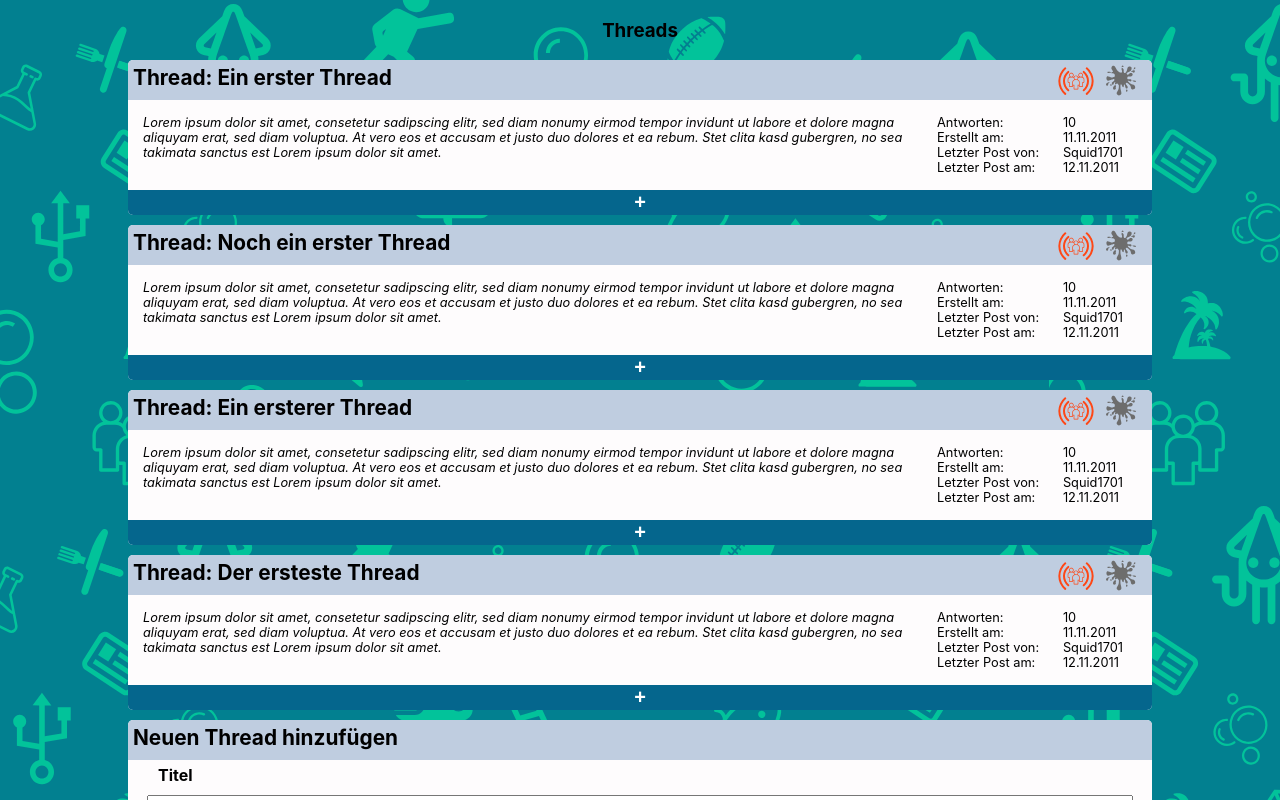
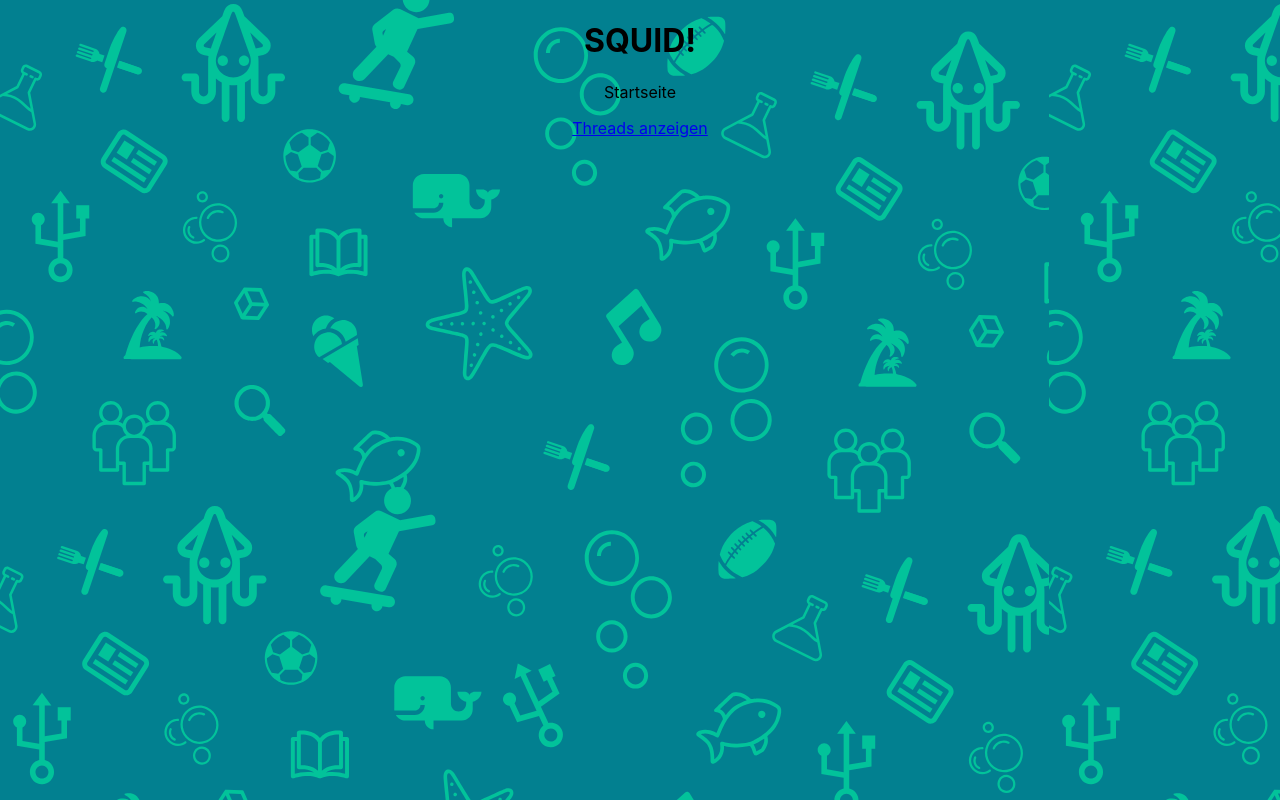
Before and after one commit to Avartos/Webaufbau, a React (Create React App) app: page / in a window 1280 px wide. Shown: the top 800 px of the page. Built offline with nearby package versions, Linux system fonts and the light colour scheme.

Commit message:
resolved deprecated warning, added react routing (basics)

```diff
--- a/package.json
+++ b/package.json
@@ -9,6 +9,7 @@
     "classnames": "^2.3.1",
     "react": "^17.0.2",
     "react-dom": "^17.0.2",
+    "react-router-dom": "^5.2.0",
     "react-scripts": "4.0.3",
     "react-transition-group": "^4.4.2",
     "web-vitals": "^1.1.2"
--- a/src/App.js
+++ b/src/App.js
@@ -1,12 +1,27 @@
+import {BrowserRouter as Router, Route, Switch, Link} from 'react-router-dom';
+
 import './App.css';
 import ThreadList from './components/threadList';
 
 function App() {
   return (
-    <div className="App">
-        <h3>Threads</h3>
-        <ThreadList/>
+    <Router>
+      <div className="App">
+        <h1>SQUID!</h1>
+        <Switch>
+          <Route exact path="/">
+            <p>Startseite</p>
+            <Link to="/threads/1">
+              <p>Threads anzeigen</p>
+            </Link>
+          </Route>
+          <Route exact path="/threads/:id">
+            <ThreadList/>
+          </Route>
+        </Switch>
+
     </div>
+    </Router>
   );
 }
 
--- a/src/components/previewList.jsx
+++ b/src/components/previewList.jsx
@@ -2,6 +2,9 @@ import React from "react";
 
 const PreviewList = ({posts}) => {
   return (
+
+
+
       <div className="postPreviews">
         {posts.map((post) => {
           //TODO: Reference to Post Component here
--- a/src/components/thread.jsx
+++ b/src/components/thread.jsx
@@ -8,8 +8,13 @@ import { ReactComponent as CallIcon } from "../icons/voiceCall.svg";
 
 const Thread = (props) => {
   const [previewHeight, setPreviewHeight] = useState(0);
-  const calculatePreviewHeight = (element) => {
-    const height = previewHeight === 0 ? element.offsetHeight : 0;
+
+  //used to reference to the preview list
+  const previewRef = React.useRef(null);
+
+  //determines target height of the previewList depending on current unfold State
+  const calculatePreviewHeight = () => {
+    const height = props.isUnfolded ? previewRef.current.clientHeight : 0;
     setPreviewHeight(height);
   };
 
@@ -47,6 +52,7 @@ const Thread = (props) => {
             {props.isUnfolded && <span>-</span>}
             {!props.isUnfolded && <span>+</span>}
           </button>
+
           <div className="threadFooter" style={{ height: previewHeight }}>
             <CSSTransition
               in={props.isUnfolded}
@@ -54,8 +60,11 @@ const Thread = (props) => {
               unmountOnExit
               onEnter={calculatePreviewHeight}
               onExit={calculatePreviewHeight}
+              nodeRef={previewRef}
             >
-              <PreviewList key={props.id} posts={props.posts} />
+              <div ref={previewRef}>
+                <PreviewList key={props.id} posts={props.posts} />
+              </div>
             </CSSTransition>
           </div>
         </React.Fragment>
--- a/src/components/threadList.jsx
+++ b/src/components/threadList.jsx
@@ -1,10 +1,12 @@
 import React, { useState } from "react";
+import {useParams} from 'react-router'
 
 import Thread from "./thread";
 import NewThreadForm from "./newThreadForm";
 import "../threadList.css";
 
 const ThreadList = () => {
+  const {id} = useParams();
   const [threads, setThreads] = useState([
     {
       id: 1,
@@ -192,6 +194,7 @@ const ThreadList = () => {
 
   return (
     <React.Fragment>
+      <h3>Threads {id}</h3>
       <div className="threadList">
         {threads.map((thread) => {
           return (
```
Also changed, not shown: 1 other file (tests, documents, lock files or other folders).
